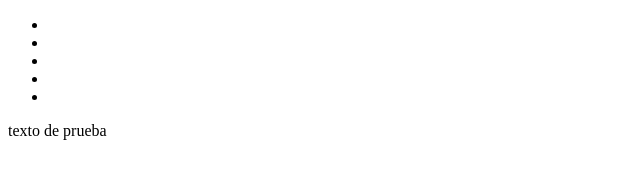
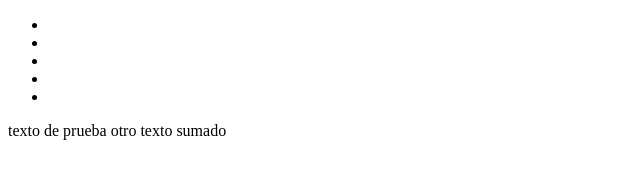
Before and after one commit to jmmunda/wmt-portalproveedores, a plain HTML site: page index.html in a window 1280 px wide. Shown: the whole page, without its empty margins (0-640 px from the left). Drawn offline with Linux system fonts and the light colour scheme.

Commit message:
Otro texto sumado

```diff
--- a/index.html
+++ b/index.html
@@ -20,5 +20,6 @@
     </header>
 
     texto de prueba
+    otro texto sumado
 </body>
 </html>
```
